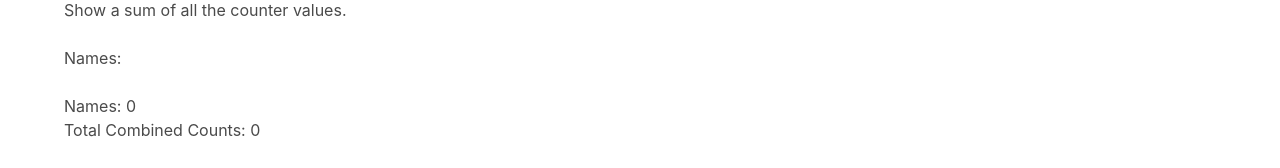
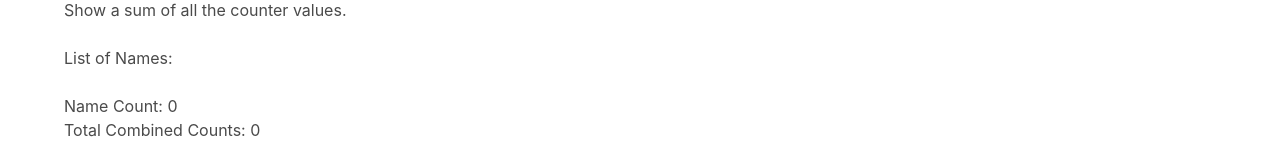
Before and after one commit to roqdraw/sitepoint-test, a React (Create React App) app: page / in a window 1280 px wide. Shown: the part 154-322 px from the top of the page. Built offline with nearby package versions, Linux system fonts and the light colour scheme.

Commit message:
few grammatical changes

```diff
--- a/src/App.js
+++ b/src/App.js
@@ -119,7 +119,7 @@ class App extends Component {
 
           <br />
 
-          <p>Names:</p>
+          <p>List of Names:</p>
           <ul>
             {nameList.map((object, index) => {
               return <li
@@ -140,7 +140,7 @@ class App extends Component {
 
           {/* <input type="number" placeholder="NUMBER HERE." defaultValue={this.state.object.number} onChange={this.updateInput}></input> */}
 
-          <p>Names: {nameCounter}</p>
+          <p>Name Count: {nameCounter}</p>
           <p>Total Combined Counts: {totalCountCopy()}</p>
         </div>
       </section>
```
